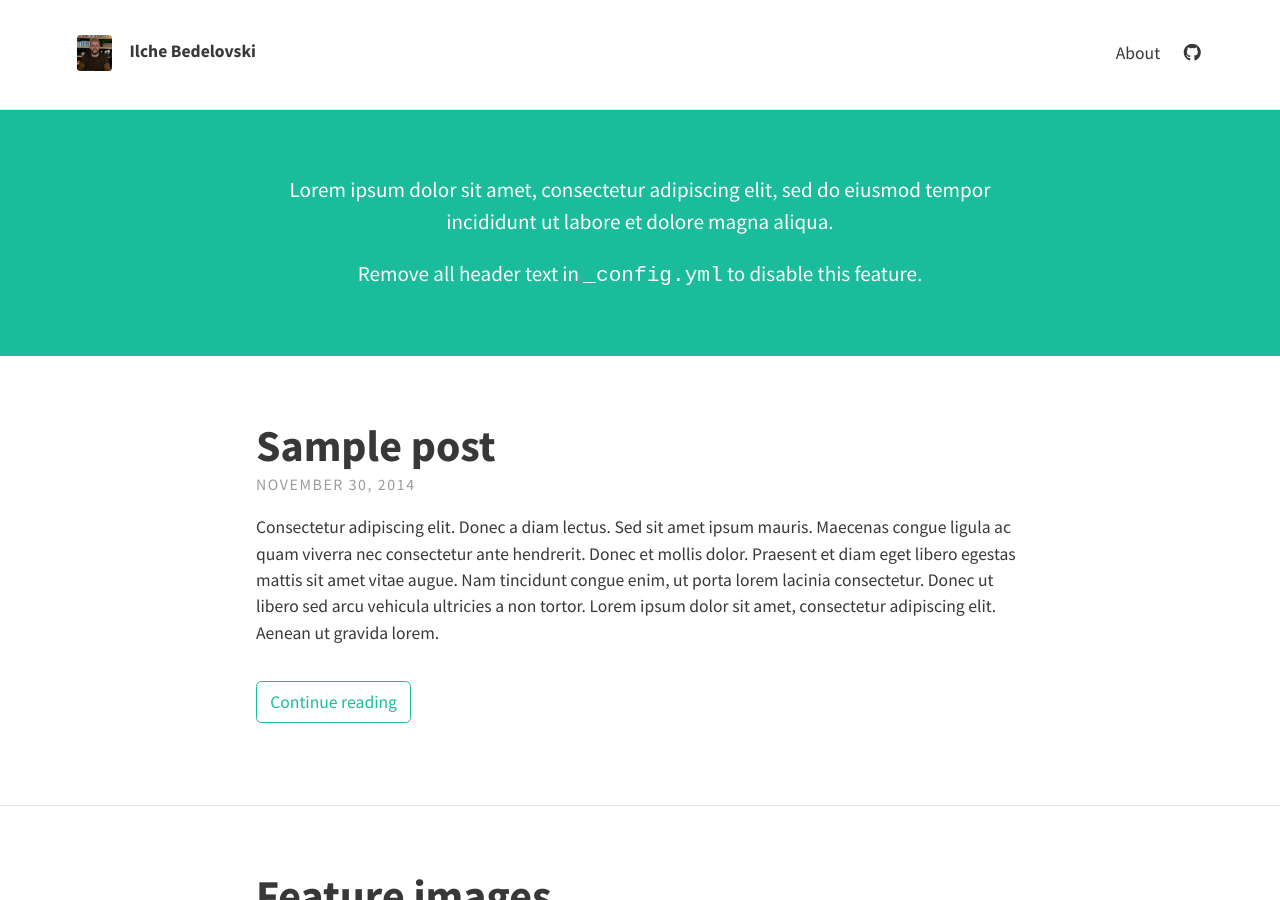
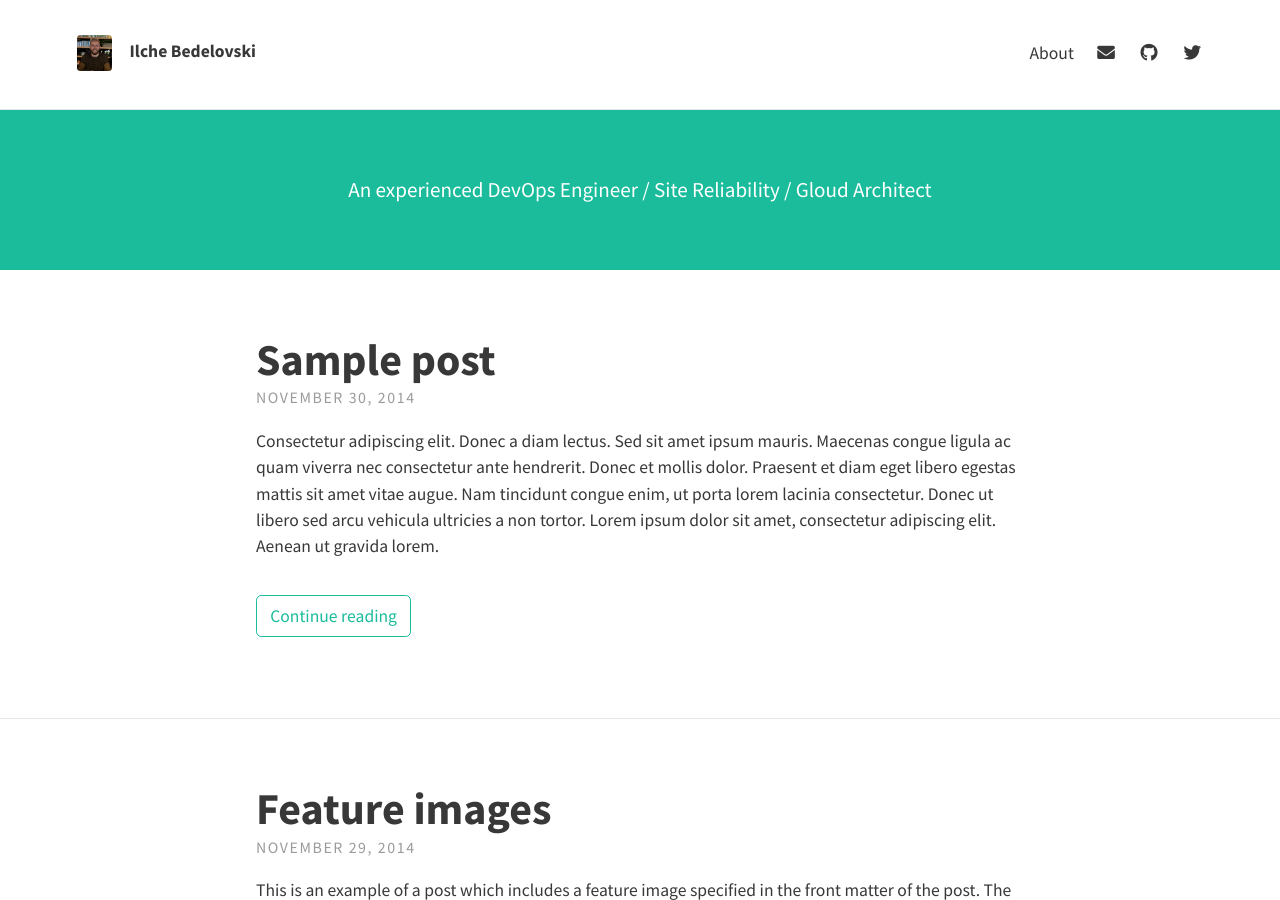
Before and after one commit to ilchebedelovski/ilchebedelovski.github.io, a Jekyll site: the page built from index.html, in a window 1280 px wide and 900 px high. Built offline with Jekyll 4.4.1, drawn with Linux system fonts in a browser that asks for light colours; nearby versions of some CDN libraries; the list of posts is cut into pages by our own code.

Commit message:
Update _config.yml

```diff
--- a/_config.yml
+++ b/_config.yml
@@ -9,27 +9,25 @@ theme_settings:
   avatar: assets/img/avatar.png
   favicon: assets/favicon.ico
   gravatar: # Email MD5 hash
-  description: "A website with blog posts and pages" # used by search engines
+  description: "A personal website with an active blog"
 
   # Header and footer text
   header_text: >
-     <p>Lorem ipsum dolor sit amet, consectetur adipiscing elit, sed do eiusmod tempor incididunt ut labore et dolore magna aliqua.</p>
-
-     <p>Remove all header text in <code>_config.yml</code> to disable this feature.</p>
+     <p>An experienced DevOps Engineer / Site Reliability / Gloud Architect </p>
   header_text_feature_image:
   footer_text: >
-   Powered by <a href="https://jekyllrb.com/">Jekyll</a> with <a href="https://github.com/rohanchandra/type-theme">Type Theme</a>
+   Powered by <a href="https://jekyllrb.com/">Jekyll</a> with <a href="https://github.com/ilchebedelovski/ilchebedelovski.github.io">Type Theme</a>
 
   # Icons
   rss: false
-  email_address: # Full email address, e.g. "sam@example.com"
+  email_address: "ilche.bedelovski@gmail.com"
   behance:
   bitbucket:
   dribbble:
   facebook:
   flickr:
   gitlab:
-  github: "rohanchandra/type-theme"
+  github: "ilchebedelovski"
   gitter:
   google_plus:
   instagram:
@@ -40,7 +38,7 @@ theme_settings:
   stack_exchange:  # Full URL
   steam:
   tumblr:
-  twitter:
+  twitter: "@ibedelovski"
   wordpress:
   youtube:
 
```
